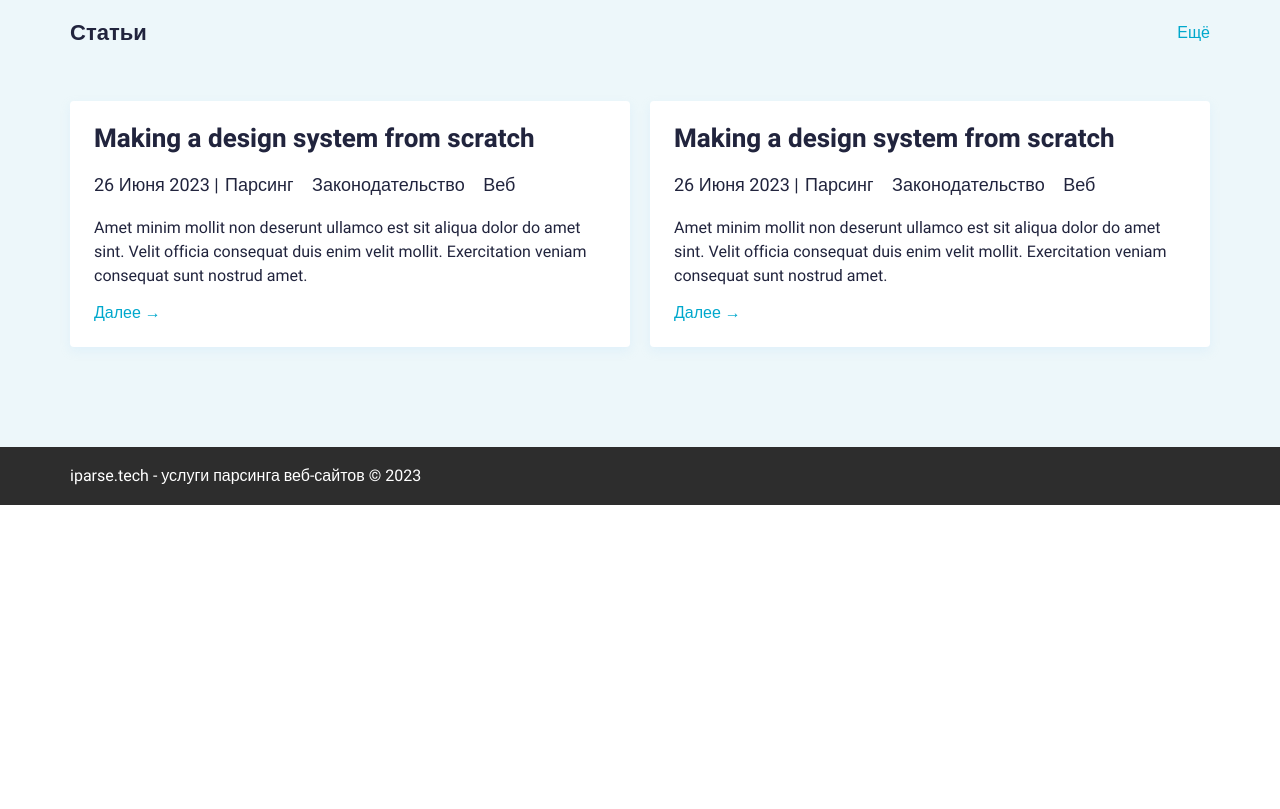
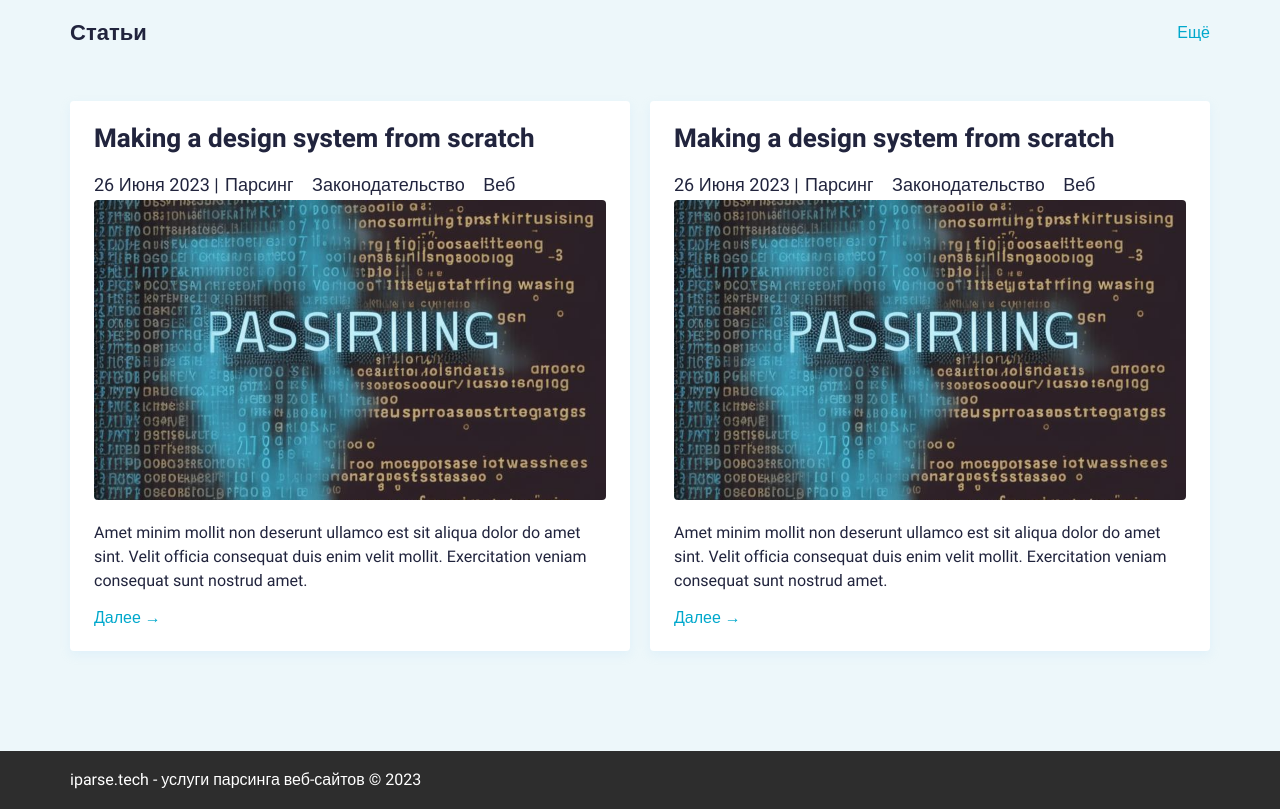
Before and after one commit to SergeiAmpilov/iparse-static, a website built with webpack: page index.html in a window 1280 px wide. Shown: the part 1011-1820 px from the top of the page. Before the commit the page ends 1516 px from the top, so only its background shows below. Built offline with nearby package versions, Linux system fonts and the light colour scheme.

Commit message:
feat: img for article card

```diff
--- a/index.html
+++ b/index.html
@@ -121,6 +121,9 @@
               <span class="articles__tag">Законодательство</span>
               <span class="articles__tag">Веб</span>
             </div>
+            <a href="/articles/detail">
+              <img src="/images/parse1.png" alt="parsing" class="articles__img">
+            </a>
             <p class="articles__description">
               Amet minim mollit non deserunt ullamco
               est sit aliqua dolor do amet sint. Velit
@@ -140,6 +143,9 @@
               <span class="articles__tag">Законодательство</span>
               <span class="articles__tag">Веб</span>
             </div>
+            <a href="/articles/detail">
+              <img src="/images/parse1.png" alt="parsing" class="articles__img">
+            </a>
             <p class="articles__description">
               Amet minim mollit non deserunt ullamco
               est sit aliqua dolor do amet sint. Velit
--- /dev/null
+++ b/style/articles/__img-full/articles__img-full.css
@@ -0,0 +1,3 @@
+.articles__img-full {
+  text-align: center;
+}
--- /dev/null
+++ b/style/articles/__img/articles__img.css
@@ -0,0 +1,6 @@
+.articles__img {
+  border-radius: 4px;
+  width: 100%;
+  max-height: 300px;
+  object-fit: cover;
+}
--- a/style/index.css
+++ b/style/index.css
@@ -34,7 +34,8 @@
 @import url(./articles/__section/articles__section.css);
 @import url(./articles/__tag/articles__tag.css);
 @import url(./articles/__description/articles__description.css);
-
+@import url(./articles/__img/articles__img.css);
+@import url(./articles/__img-full/articles__img-full.css);
 @import url(./articles-list/articles-list.css);
 
 @import url(./footer/footer.css);
```
Also changed, not shown: articles.html (+6 -0 lines), detail.html (+3 -0 lines), images/parse1.png (added).
